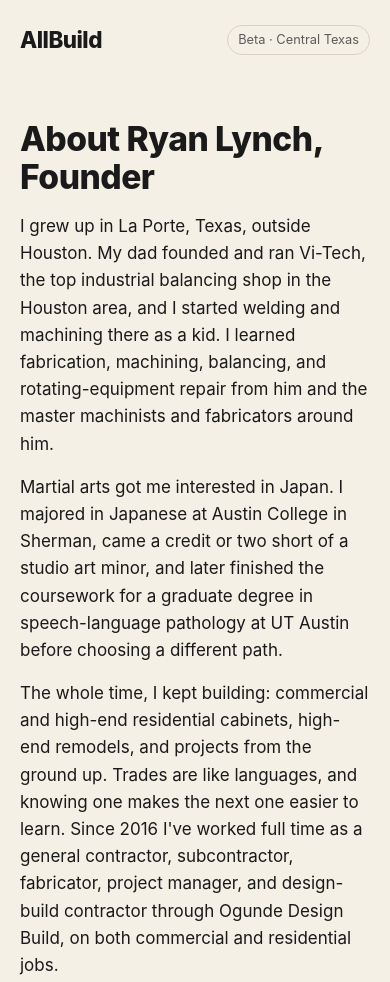
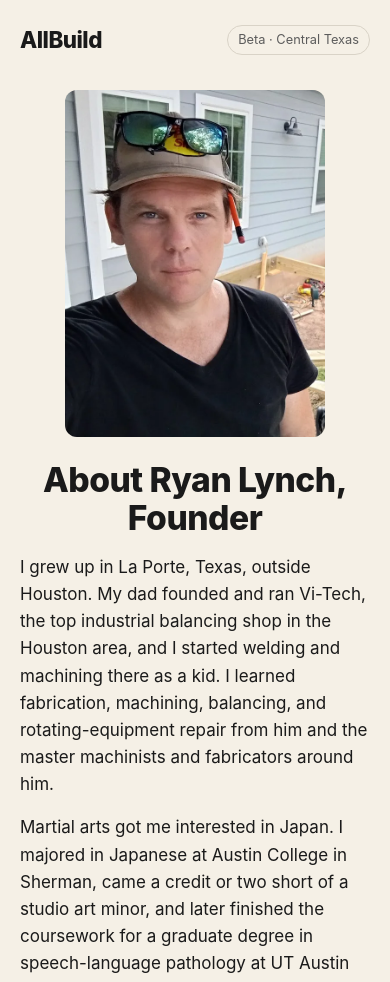
Before and after one commit to RyanLynch78/allbuild-site, a plain HTML site: page about/index.html in a window 390 px wide. Shown: the top 982 px of the page. Drawn offline with Linux system fonts and the light colour scheme.

Commit message:
Add Ryan's job-site portrait to the About the Founder page
Places a cropped face-and-shoulders WebP beside the heading and opening paragraph on /about/.

```diff
--- a/about/index.html
+++ b/about/index.html
@@ -21,6 +21,16 @@ p{margin:0 0 16px}
 footer{padding:30px 0;color:var(--muted);font-size:.85rem;border-top:1px solid var(--line)}
 footer a{color:inherit}
 @media(min-width:640px){h1{font-size:2.8rem}}
+.founder{display:flex;gap:24px;align-items:flex-start;margin:0 0 16px}
+.founder-photo{width:300px;max-width:100%;height:auto;border-radius:12px;flex-shrink:0;background:var(--bg2)}
+.founder-copy h1{margin-top:0}
+.founder-copy p{margin-bottom:0}
+@media(max-width:639px){
+  .founder{flex-direction:column;align-items:center;text-align:center}
+  .founder-photo{width:260px}
+  .founder-copy{width:100%}
+  .founder-copy p{text-align:left}
+}
 .photos{display:grid;gap:16px;grid-template-columns:1fr 1fr}
 .photos figure{margin:0}
 .photos a{display:block}
@@ -34,8 +44,13 @@ footer a{color:inherit}
 
 <main>
 <section style="border-top:0;padding-top:10px">
+<div class="founder">
+<img class="founder-photo" src="images/ryan-lynch.webp" alt="Ryan Lynch on a job site" width="600" height="800" decoding="async">
+<div class="founder-copy">
 <h1>About Ryan Lynch, Founder</h1>
 <p>I grew up in La Porte, Texas, outside Houston. My dad founded and ran Vi-Tech, the top industrial balancing shop in the Houston area, and I started welding and machining there as a kid. I learned fabrication, machining, balancing, and rotating-equipment repair from him and the master machinists and fabricators around him.</p>
+</div>
+</div>
 <p>Martial arts got me interested in Japan. I majored in Japanese at Austin College in Sherman, came a credit or two short of a studio art minor, and later finished the coursework for a graduate degree in speech-language pathology at UT Austin before choosing a different path.</p>
 <p>The whole time, I kept building: commercial and high-end residential cabinets, high-end remodels, and projects from the ground up. Trades are like languages, and knowing one makes the next one easier to learn. Since 2016 I've worked full time as a general contractor, subcontractor, fabricator, project manager, and design-build contractor through Ogunde Design Build, on both commercial and residential jobs.</p>
 <p>Over the years I got to know hundreds of contractors and trade pros in Austin, and for a time I moderated Contractor Connection, the largest contractor Facebook group in Texas. I saw the same problems on every kind of job, from small low-budget work to high-end builds: trust, skill, and communication. Too much money went to middlemen who added cost without adding work, so prices went up while quality and trust went down.</p>
```
Also changed, not shown: about/images/ryan-lynch.webp (added).
